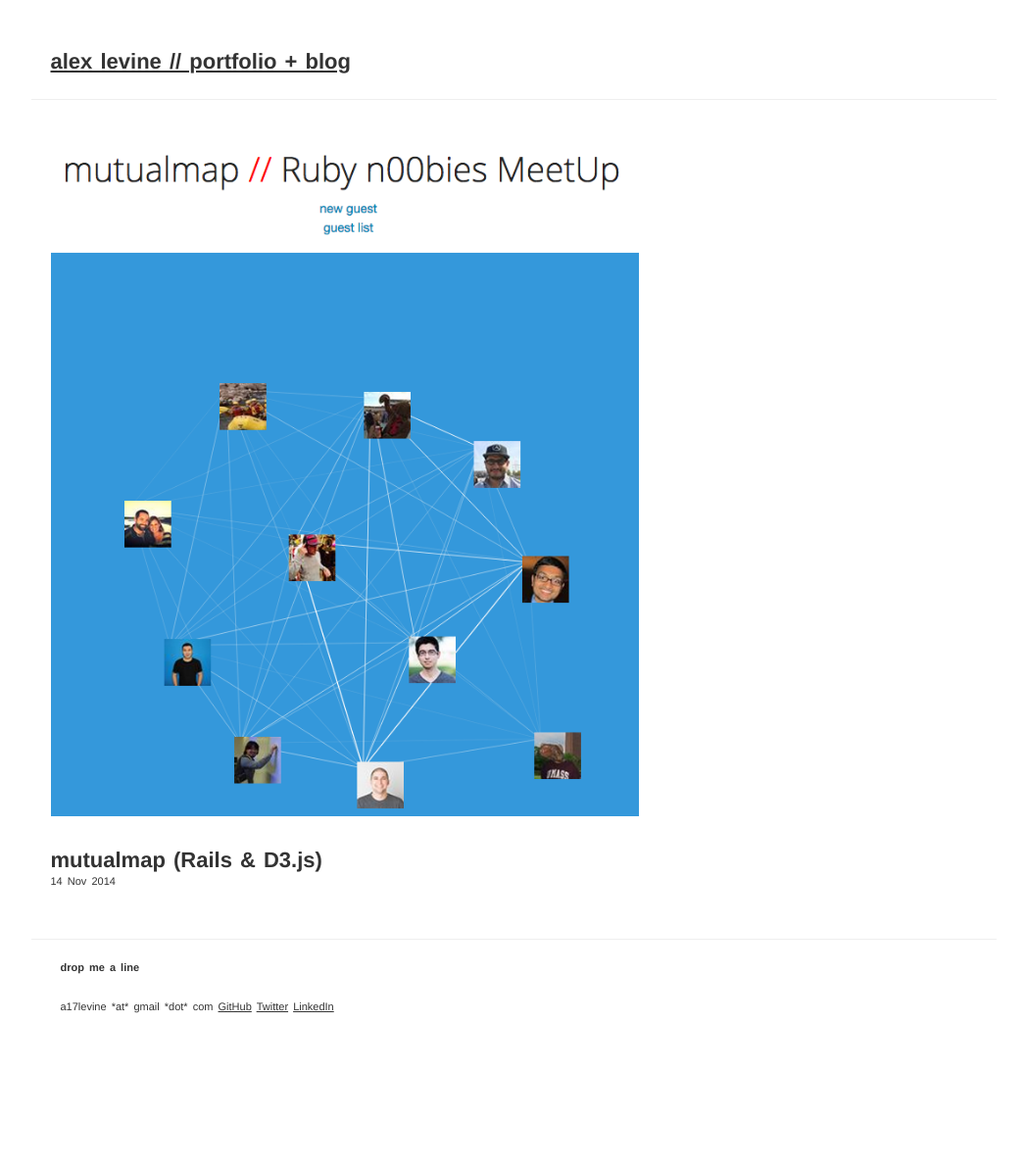
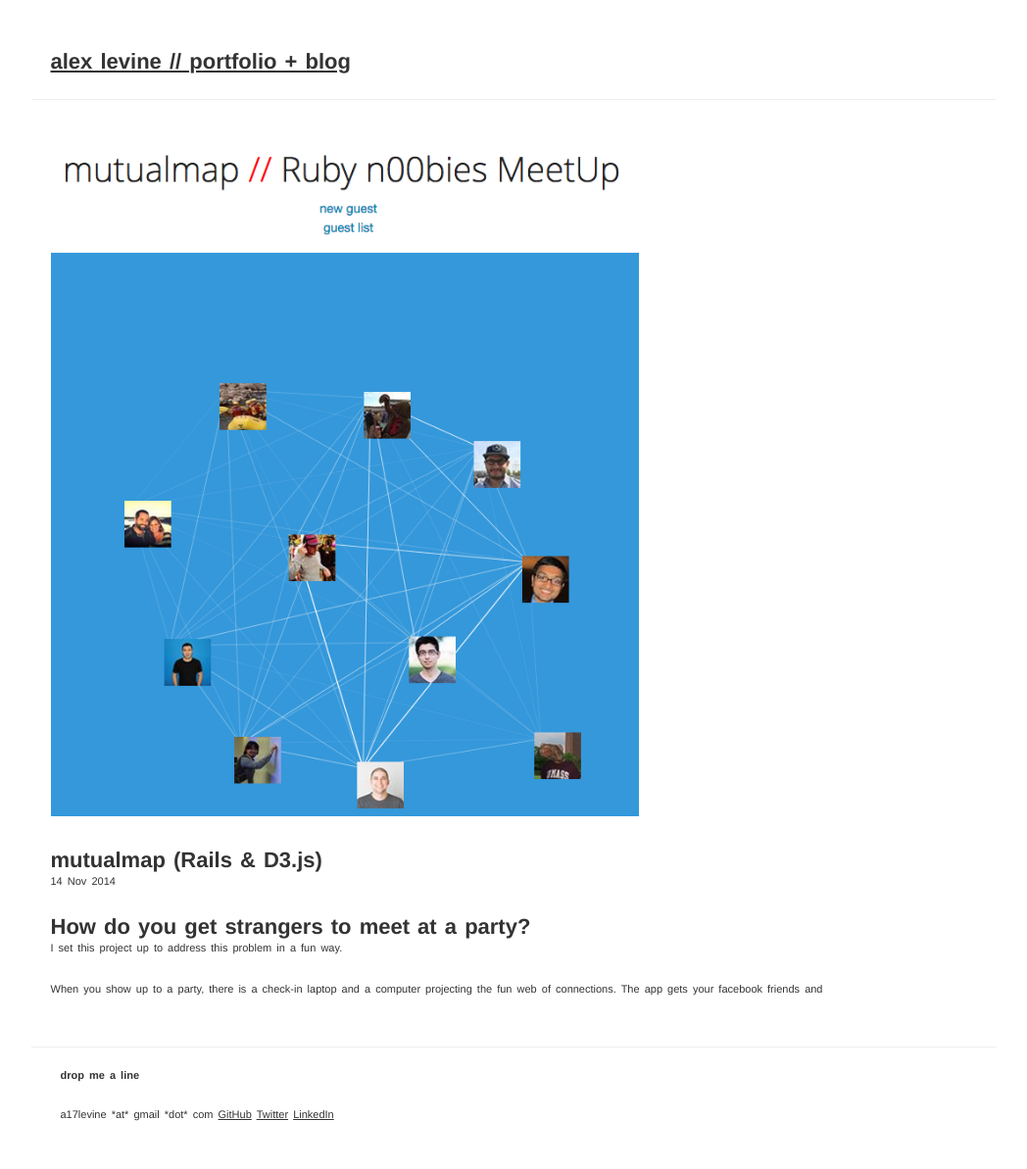
Before and after one commit to a17levine/a17levine.github.io, a Jekyll site: the page built from _posts/2014-11-14-mutualmap.markdown, in a window 1280 px wide. Shown: the whole page at 98% size, without its empty margins (116-1164 px from the left). Built offline with Jekyll 4.4.1, drawn with Linux system fonts in a browser that asks for light colours; nearby versions of some CDN libraries; Markdown is read by kramdown in place of the engine named in the settings; before the commit the page ends 1083 px from its top, so only the background shows below that.

Commit message:
updating mutual map copy

```diff
--- a/_posts/2014-11-14-mutualmap.markdown
+++ b/_posts/2014-11-14-mutualmap.markdown
@@ -5,3 +5,9 @@
 categories: portfolio
 cover_photo_url: /images/mutualmap.png
 ---
+
+# How do you get strangers to meet at a party?
+
+I set this project up to address this problem in a fun way.
+
+When you show up to a party, there is a check-in laptop and a computer projecting the fun web of connections. The app gets your facebook friends and
```
